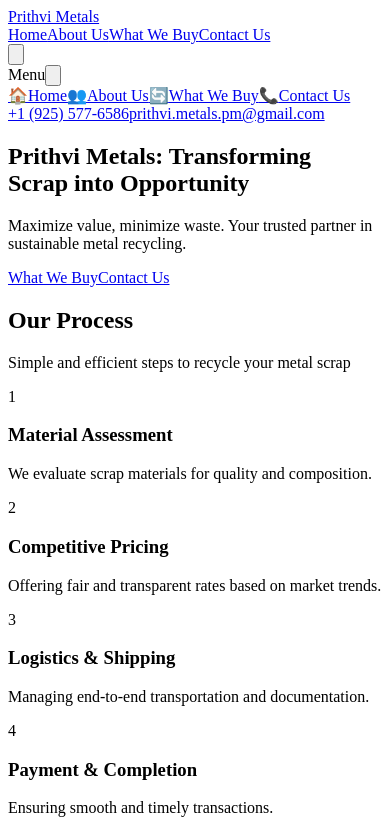
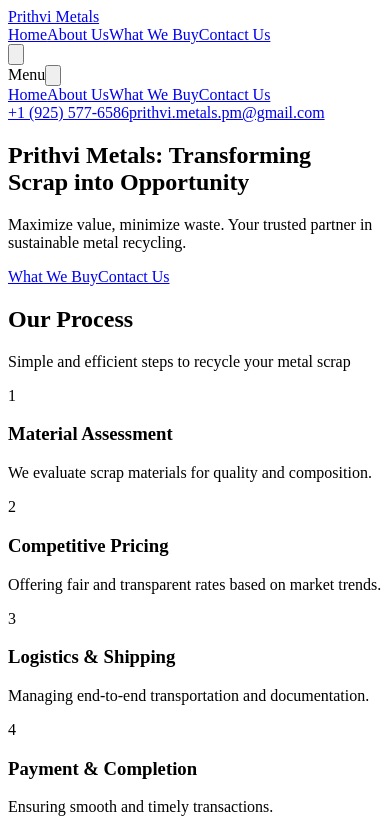
Before and after one commit to lisaapatel/PrithviMetals, a Gatsby site: page / in a window 390 px wide. Shown: the top 833 px of the page. Built offline with nearby package versions, Linux system fonts and the light colour scheme; Gatsby itself is replaced by a stand-in of ours.

Commit message:
Update mobile menu: - Remove icons from navigation - Make background darker with 80% opacity - Maintain clean layout and spacing

```diff
--- a/src/components/Layout.tsx
+++ b/src/components/Layout.tsx
@@ -46,7 +46,7 @@
           </nav>
         </div>
 
-        {/* Mobile Menu - Refined Design */}
+        {/* Mobile Menu - Darker Design */}
         <div
           className={`md:hidden fixed inset-0 z-50 transition-all duration-300 ease-in-out ${
             isMenuOpen ? 'visible' : 'invisible'
@@ -60,9 +60,9 @@
             onClick={() => setIsMenuOpen(false)}
           />
 
-          {/* Menu Panel - Refined */}
+          {/* Menu Panel - Darker Background */}
           <div
-            className={`absolute top-0 right-0 w-[80%] max-w-sm h-full bg-gradient-to-b from-[#0B1121] to-[#070B14] border-l border-gray-800/50 shadow-2xl transform transition-transform duration-300 ease-in-out ${
+            className={`absolute top-0 right-0 w-[80%] max-w-sm h-full bg-gradient-to-b from-[#050810]/80 to-[#030508]/80 border-l border-gray-800/50 shadow-2xl transform transition-transform duration-300 ease-in-out ${
               isMenuOpen ? 'translate-x-0' : 'translate-x-full'
             }`}
           >
@@ -81,43 +81,39 @@
                 </button>
               </div>
 
-              {/* Navigation Links */}
+              {/* Navigation Links - No Icons */}
               <nav className="flex-1 px-6 py-8">
                 <div className="flex flex-col space-y-8">
                   <Link
                     to="/"
-                    className="text-lg text-white hover:text-indigo-400 transition-colors flex items-center"
+                    className="text-lg text-white hover:text-indigo-400 transition-colors"
                     activeClassName="text-indigo-400"
                     onClick={() => setIsMenuOpen(false)}
                   >
-                    <span className="mr-3">🏠</span>
                     Home
                   </Link>
                   <Link
                     to="/about"
-                    className="text-lg text-white hover:text-indigo-400 transition-colors flex items-center"
+                    className="text-lg text-white hover:text-indigo-400 transition-colors"
                     activeClassName="text-indigo-400"
                     onClick={() => setIsMenuOpen(false)}
                   >
-                    <span className="mr-3">👥</span>
                     About Us
                   </Link>
                   <Link
                     to="/what-we-buy"
-                    className="text-lg text-white hover:text-indigo-400 transition-colors flex items-center"
+                    className="text-lg text-white hover:text-indigo-400 transition-colors"
                     activeClassName="text-indigo-400"
                     onClick={() => setIsMenuOpen(false)}
                   >
-                    <span className="mr-3">🔄</span>
                     What We Buy
                   </Link>
                   <Link
                     to="/contact"
-                    className="text-lg text-white hover:text-indigo-400 transition-colors flex items-center"
+                    className="text-lg text-white hover:text-indigo-400 transition-colors"
                     activeClassName="text-indigo-400"
                     onClick={() => setIsMenuOpen(false)}
                   >
-                    <span className="mr-3">📞</span>
                     Contact Us
                   </Link>
                 </div>
```
